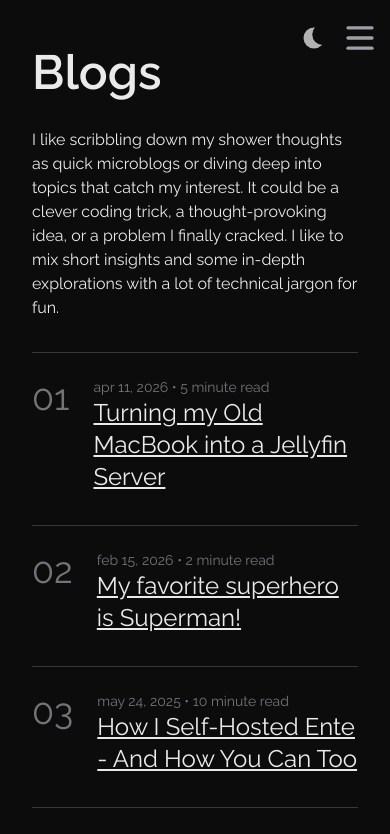
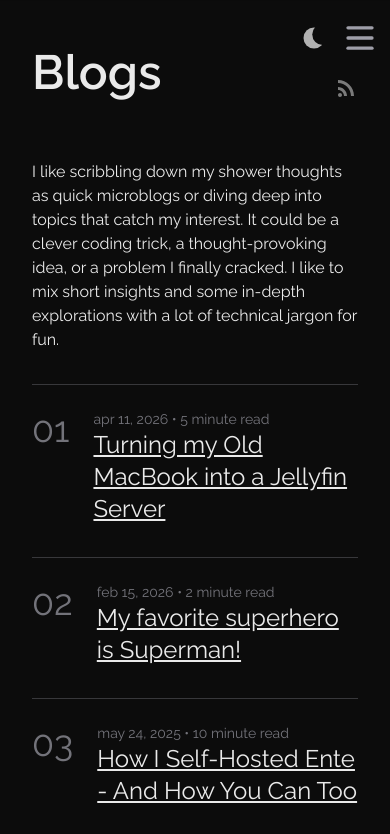
Before and after one commit to AbhayVAshokan/abhay.app, a Next.js app: page /blog in a window 390 px wide. Shown: the top 834 px of the page. Built offline with nearby package versions, Linux system fonts and the light colour scheme.

Commit message:
Add discoverable RSS feed link and icon
Link the RSS feed in the root layout metadata so it is exposed as an
alternate link in the document head for feed readers to discover.

Add a theme-responsive RSS icon and surface it on the blog page next to
the heading, linking to /feed.xml.

```diff
--- a/app/blog/page.tsx
+++ b/app/blog/page.tsx
@@ -3,6 +3,7 @@ import Header from "@/app/components/header";
 import { BLOGS } from "./blogs";
 import Link from "next/link";
 import { Metadata } from "next";
+import Rss from "@/app/icons/rss";
 
 export const metadata: Metadata = {
   title: "Blogs | Abhay V Ashokan",
@@ -14,7 +15,19 @@ export const metadata: Metadata = {
 const Blogs = () => (
   <main className="flex-1 space-y-12">
     <section className="max-w-3xl mx-auto my-8">
-      <Header>Blogs</Header>
+      <div className="flex items-center justify-between">
+        <Header>Blogs</Header>
+        <Link
+          href="/feed.xml"
+          target="_blank"
+          rel="noopener"
+          className="h-6 w-6 inline-block opacity-50 hover:opacity-100 transition-opacity text-foreground"
+          aria-label="RSS feed"
+          title="Subscribe via RSS"
+        >
+          <Rss />
+        </Link>
+      </div>
       <p className="my-8">
         I like scribbling down my shower thoughts as quick microblogs or diving
         deep into topics that catch my interest. It could be a clever coding
--- /dev/null
+++ b/app/icons/rss.tsx
@@ -0,0 +1,15 @@
+const Rss = () => (
+  <svg xmlns="http://www.w3.org/2000/svg" viewBox="0 0 24 24" version="1.1">
+    <path
+      style={{
+        stroke: "none",
+        fillRule: "evenodd",
+        fill: "currentColor",
+        fillOpacity: 1,
+      }}
+      d="M 4 11 C 8.972656 11 13 15.027344 13 20 L 10 20 C 10 16.6875 7.3125 14 4 14 Z M 4 4 C 12.835938 4 20 11.164062 20 20 L 17 20 C 17 12.820312 11.179688 7 4 7 Z M 6 17 C 7.105469 17 8 17.894531 8 19 C 8 20.105469 7.105469 21 6 21 C 4.894531 21 4 20.105469 4 19 C 4 17.894531 4.894531 17 6 17 Z M 6 17 "
+    />
+  </svg>
+);
+
+export default Rss;
--- a/app/layout.tsx
+++ b/app/layout.tsx
@@ -52,6 +52,9 @@ export const metadata: Metadata = {
   },
   alternates: {
     canonical: "https://abhay.app",
+    types: {
+      "application/rss+xml": "https://abhay.app/feed.xml",
+    },
   },
 };
 
```
